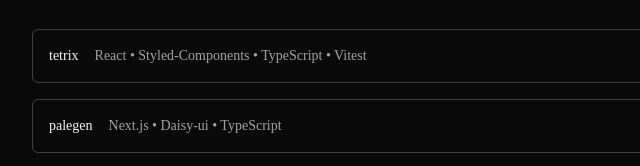
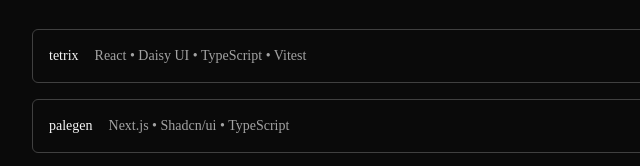
Before and after one commit to x0bd/xoboid, an Astro site: page / in a window 1280 px wide. Shown: the part 721-887 px from the top of the page, 212-852 px from the left. Built offline with nearby package versions, Linux system fonts and the light colour scheme; Astro itself is replaced by a stand-in of ours; some packages are replaced by stand-ins of ours.

Commit message:
wip theme

```diff
--- a/src/data/projects.ts
+++ b/src/data/projects.ts
@@ -8,12 +8,12 @@
 const projects: Project[] = [
 	{
 		title: "tetrix",
-		techs: ["React", "Styled-Components", "TypeScript", "Vitest"],
+		techs: ["React", "Daisy UI", "TypeScript", "Vitest"],
 		link: "https://github.com/x0bd/tetrix",
 	},
 	{
 		title: "palegen",
-		techs: ["Next.js", "Daisy-ui", "TypeScript"],
+		techs: ["Next.js", "Shadcn/ui", "TypeScript"],
 		link: "/https://github.com/palegen",
 	},
 	{
```
Also changed, not shown: src/layouts/Layout.astro (+9 -4 lines).
